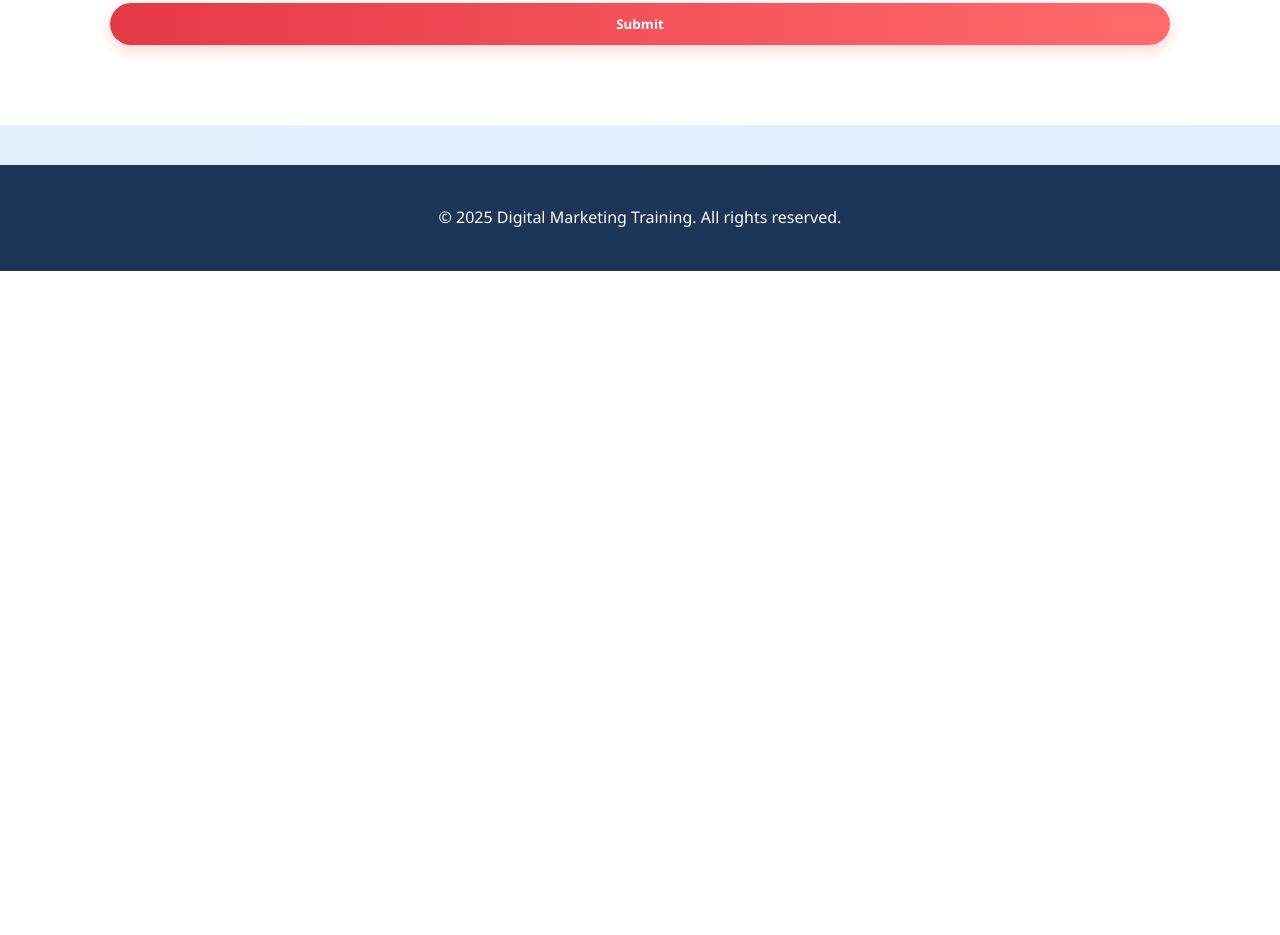
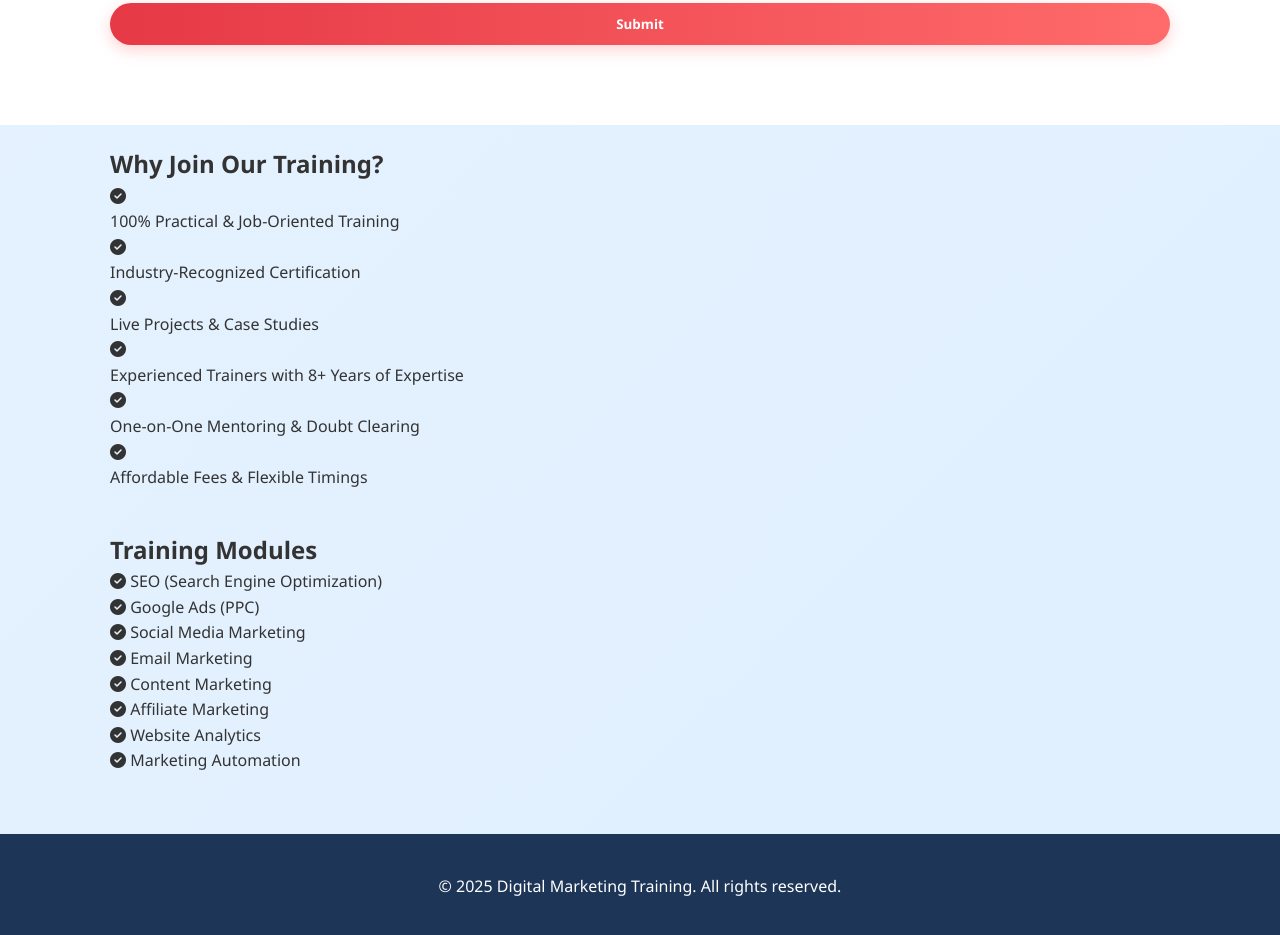
Before and after one commit to saikiranyalavarthi/Digital-marketing-Training, a plain HTML site: page index.html in a window 1280 px wide. Shown: the part 5395-6330 px from the top of the page. Before the commit the page ends 5666 px from the top, so only its background shows below. Drawn offline with Linux system fonts and the light colour scheme.

Commit message:
Update index.html

```diff
--- a/index.html
+++ b/index.html
@@ -459,6 +459,64 @@
         </form>
       </div>
     </section>
+
+
+    <!-- Why Choose Us -->
+    <section class="why">
+      <div class="container">
+        <h2>Why Join Our Training?</h2>
+        <div class="grid">
+          <div class="item">
+            <i class="fas fa-check-circle"></i>
+            <p>100% Practical & Job-Oriented Training</p>
+          </div>
+          <div class="item">
+            <i class="fas fa-check-circle"></i>
+            <p>Industry-Recognized Certification</p>
+          </div>
+          <div class="item">
+            <i class="fas fa-check-circle"></i>
+            <p>Live Projects & Case Studies</p>
+          </div>
+          <div class="item">
+            <i class="fas fa-check-circle"></i>
+            <p>Experienced Trainers with 8+ Years of Expertise</p>
+          </div>
+          <div class="item">
+            <i class="fas fa-check-circle"></i>
+            <p>One-on-One Mentoring & Doubt Clearing</p>
+          </div>
+          <div class="item">
+            <i class="fas fa-check-circle"></i>
+            <p>Affordable Fees & Flexible Timings</p>
+          </div>
+        </div>
+      </div>
+    </section>
+
+    <!-- Modules -->
+    <section class="modules">
+      <div class="container">
+        <h2>Training Modules</h2>
+        <div class="grid">
+          <div><i class="fas fa-check-circle"></i> SEO (Search Engine Optimization)</div>
+          <div><i class="fas fa-check-circle"></i> Google Ads (PPC)</div>
+          <div><i class="fas fa-check-circle"></i> Social Media Marketing</div>
+          <div><i class="fas fa-check-circle"></i> Email Marketing</div>
+          <div><i class="fas fa-check-circle"></i> Content Marketing</div>
+          <div><i class="fas fa-check-circle"></i> Affiliate Marketing</div>
+          <div><i class="fas fa-check-circle"></i> Website Analytics</div>
+          <div><i class="fas fa-check-circle"></i> Marketing Automation</div>
+        </div>
+      </div>
+    </section>
+
+    <!-- CTA -->
+
+    <script src="script.js"></script>
+  </body>
+</html>
+
     <footer>
       <div class="container">
         <p>&copy; 2025 Digital Marketing Training. All rights reserved.</p>
```
